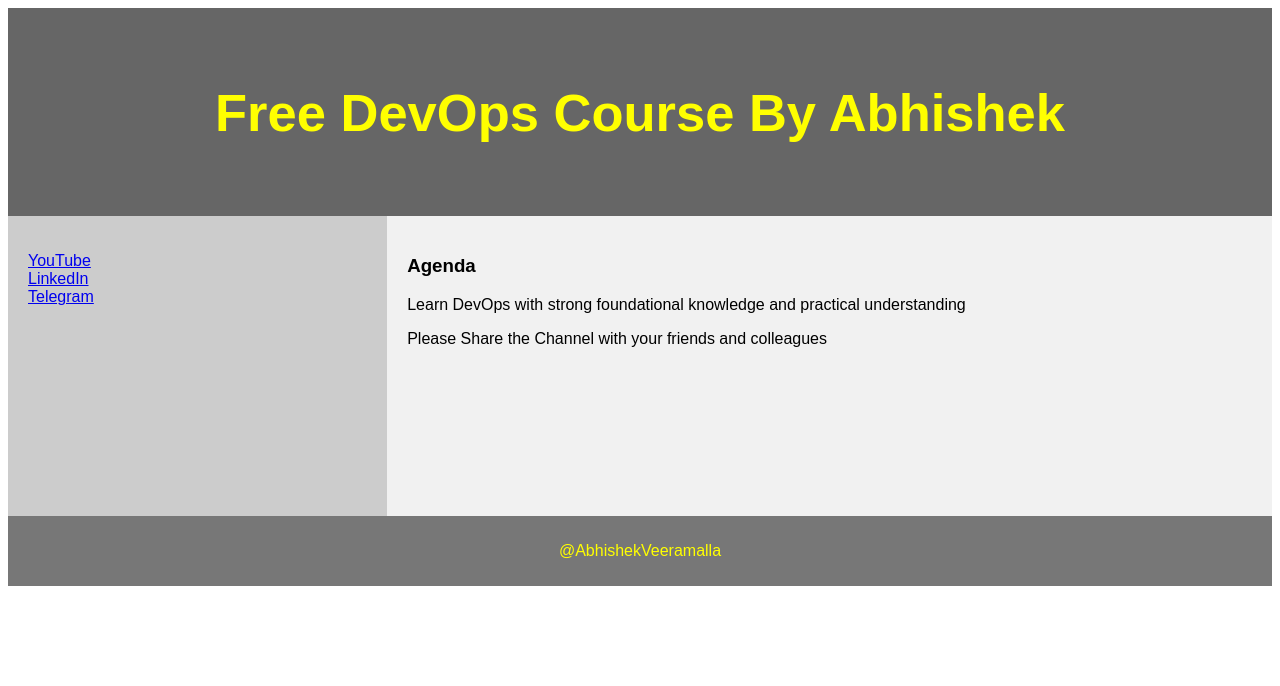
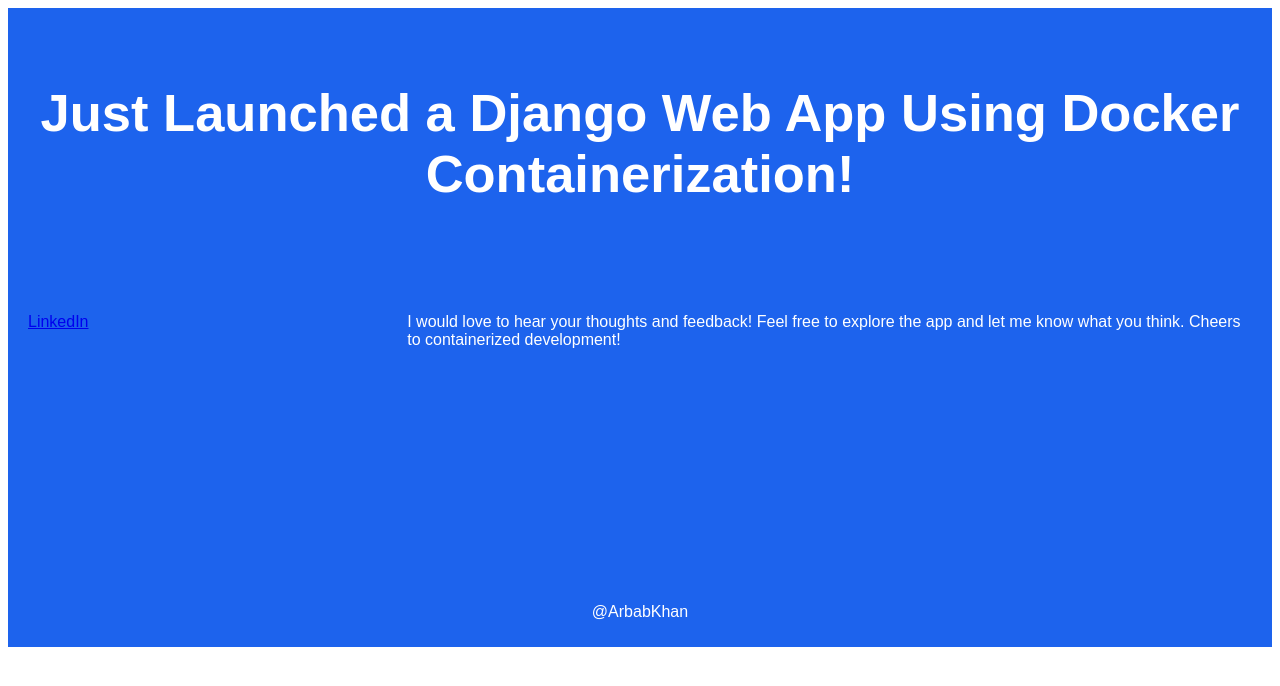
Before and after one commit to iamarbabkhan/docker, a Django app: page /demo/ in a window 1280 px wide. Shown: the top 686 px of the page. Run offline with Django 4.2, Linux system fonts and the light colour scheme.

Commit message:
update demo file

```diff
--- a/docker-projects/python-web-app/devops/demo/templates/demo_site.html
+++ b/docker-projects/python-web-app/devops/demo/templates/demo_site.html
@@ -15,11 +15,11 @@ body {
 
 /* Style the header */
 header {
-  background-color: #666;
+  background-color: #1D63ED;
   padding: 30px;
   text-align: center;
   font-size: 35px;
-  color: yellow;
+  color: white;
 }
 
 /* Create two columns/boxes that floats next to each other */
@@ -27,8 +27,9 @@ nav {
   float: left;
   width: 30%;
   height: 300px; /* only for demonstration, should be removed */
-  background: #ccc;
+  background: #1D63ED;
   padding: 20px;
+
 }
 
 /* Style the list inside the menu */
@@ -41,8 +42,9 @@ article {
   float: left;
   padding: 20px;
   width: 70%;
-  background-color: #f1f1f1;
+  background-color: #1D63ED;
   height: 300px; /* only for demonstration, should be removed */
+  color: white;
 }
 
 /* Clear floats after the columns */
@@ -54,10 +56,10 @@ section::after {
 
 /* Style the footer */
 footer {
-  background-color: #777;
+  background-color: #1D63ED;
   padding: 10px;
   text-align: center;
-  color: yellow;
+  color: white;
 }
 
 /* Responsive layout - makes the two columns/boxes stack on top of each other instead of next to each other, on small screens */
@@ -73,27 +75,23 @@ footer {
 
 
 <header>
-  <h2>Free DevOps Course By Abhishek</h2>
+  <h2>Just Launched a Django Web App Using Docker Containerization! </h2>
 </header>
 
 <section>
   <nav>
     <ul>
-      <li><a href="www.youtube.com/@AbhishekVeeramalla">YouTube</a></li>
-      <li><a href="www.linkedin.com/in/abhishek-veeramalla-77b33996/">LinkedIn</a></li>
-      <li><a href="https://telegram.me/abhishekveeramalla">Telegram</a></li>
+      <li><a href="www.linkedin.com/in/arbabkhan579/">LinkedIn</a></li>
     </ul>
   </nav>
 
   <article>
-    <h1>Agenda</h1>
-    <p>Learn DevOps with strong foundational knowledge and practical understanding</p>
-    <p>Please Share the Channel with your friends and colleagues</p>
+    <p>I would love to hear your thoughts and feedback! Feel free to explore the app and let me know what you think. Cheers to containerized development! </p>
   </article>
 </section>
 
 <footer>
-  <p>@AbhishekVeeramalla</p>
+  <p>@ArbabKhan</p>
 </footer>
 
 </body>
```
